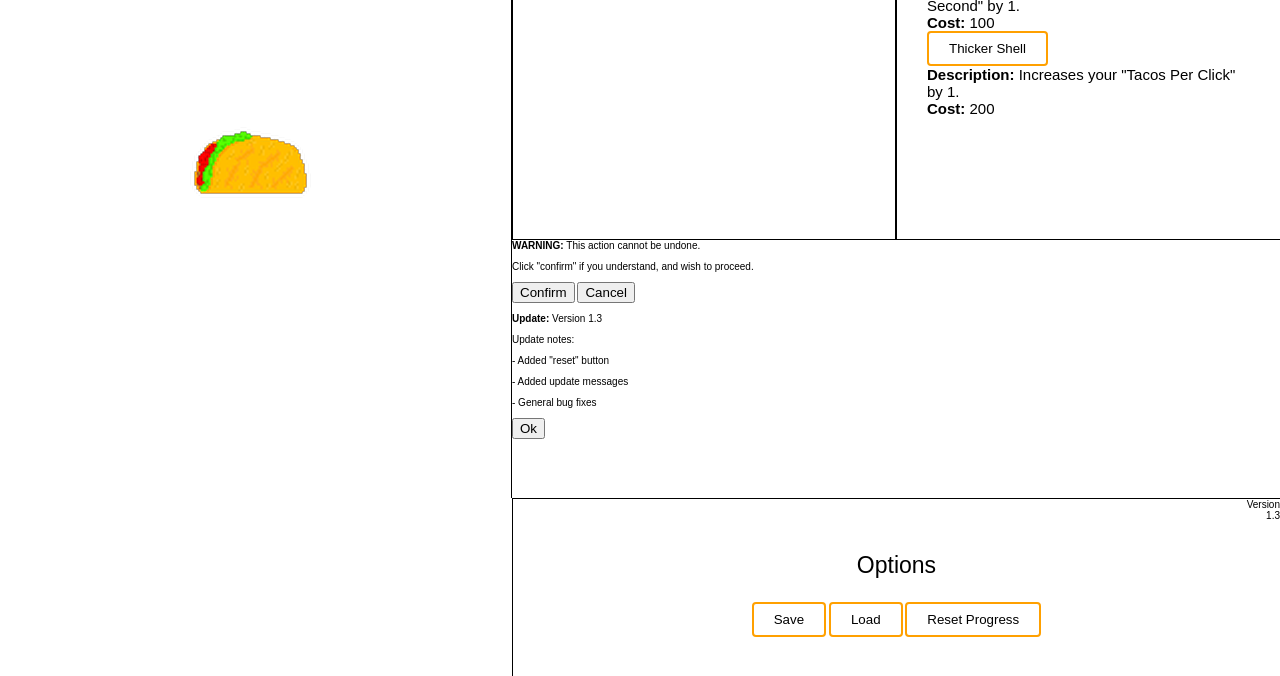
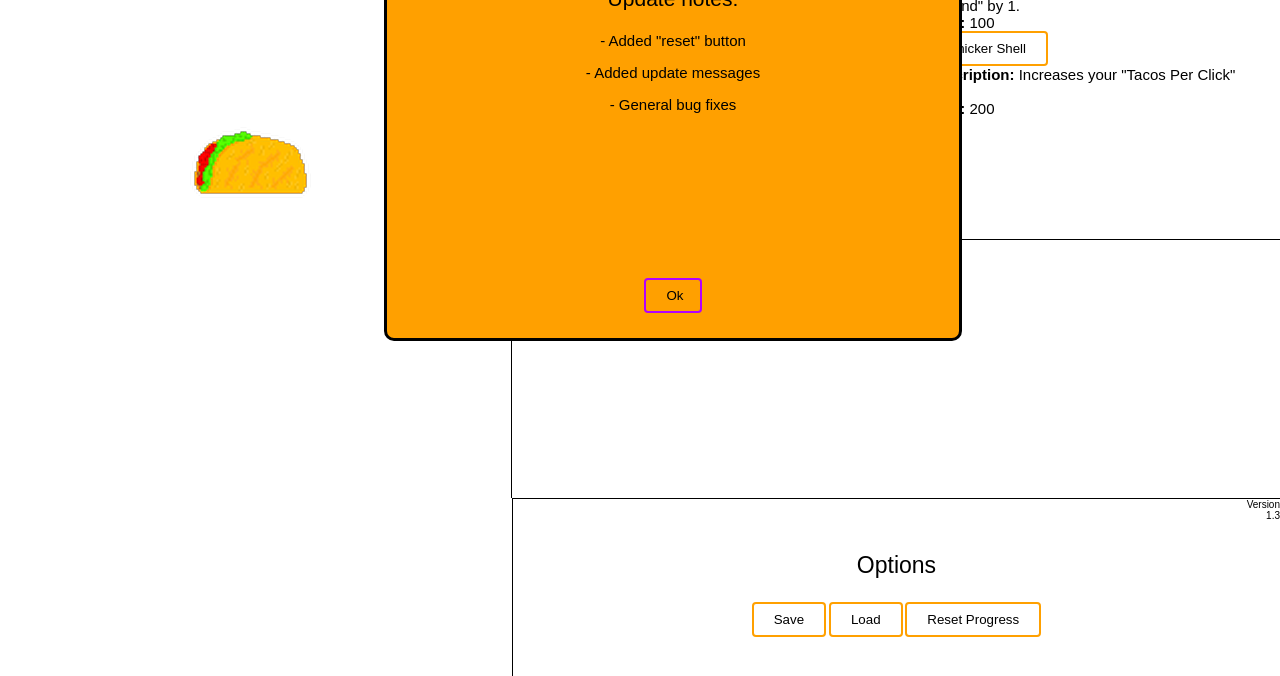
Before and after one commit to SoyMilk13/taco-clicker, a plain HTML site: page index.html in a window 1280 px wide. Both pictures are taken after a click on the button "Reset Progress". Shown: the part 285-961 px from the top of the page. Drawn offline with Linux system fonts and the light colour scheme; a web font is replaced by a local one.

Commit message:
Update style.css

```diff
--- a/styles/style.css
+++ b/styles/style.css
@@ -145,3 +145,86 @@ footer .version {
     background-color: #ffa000;
     color: white;
 }
+
+#warningMsg {
+    display: block;
+    position: absolute;
+    margin: auto;
+    width: 40%;
+    height: 30vh;
+    top: 35%;
+    left: 30%;
+    right: 30%;
+    border: 3px solid black;
+    background-color: red;
+    padding: 10px;
+    z-index: 1;
+    padding: 30px;
+    text-align: center;
+    align-items: center;
+    border-radius: 10px;
+}
+
+#warningMsg p {
+    font-size: 23px;
+}
+
+#warningMsg button {
+    border-radius: 4px;
+    border: 2px solid #b200ff;
+    padding: 8px 20px;
+    background-color: red;
+    color: black;
+    transition-duration: 0.4s;
+}
+
+#warningMsg button:hover {
+    background-color: #b200ff;
+    color: white;
+}
+
+#updateMsg {
+    display: block;
+    position: absolute;
+    margin: auto;
+    width: 40%;
+    height: 50vh;
+    top: 20%;
+    left: 30%;
+    right: 30%;
+    border: 3px solid black;
+    background-color: #ffa000;
+    padding: 10px;
+    z-index: 2;
+    padding: 30px;
+    text-align: center;
+    align-items: center;
+    border-radius: 10px;
+    font-size: 15px;
+}
+
+#updateMsg .updateTitle {
+    font-size: 25px;
+}
+
+#updateMsg .updateSubTitle {
+    font-size: 21px;
+}
+
+#updateMsg button {
+    border-radius: 4px;
+    border: 2px solid #b200ff;
+    padding: 8px 20px;
+    background-color: #ffa000;
+    color: black;
+    transition-duration: 0.4s;
+    position: absolute;
+    top: 87%;
+    left: 45%;
+    right: 45%;
+}
+
+#updateMsg button:hover {
+    background-color: #b200ff;
+    color: white;
+}
```
